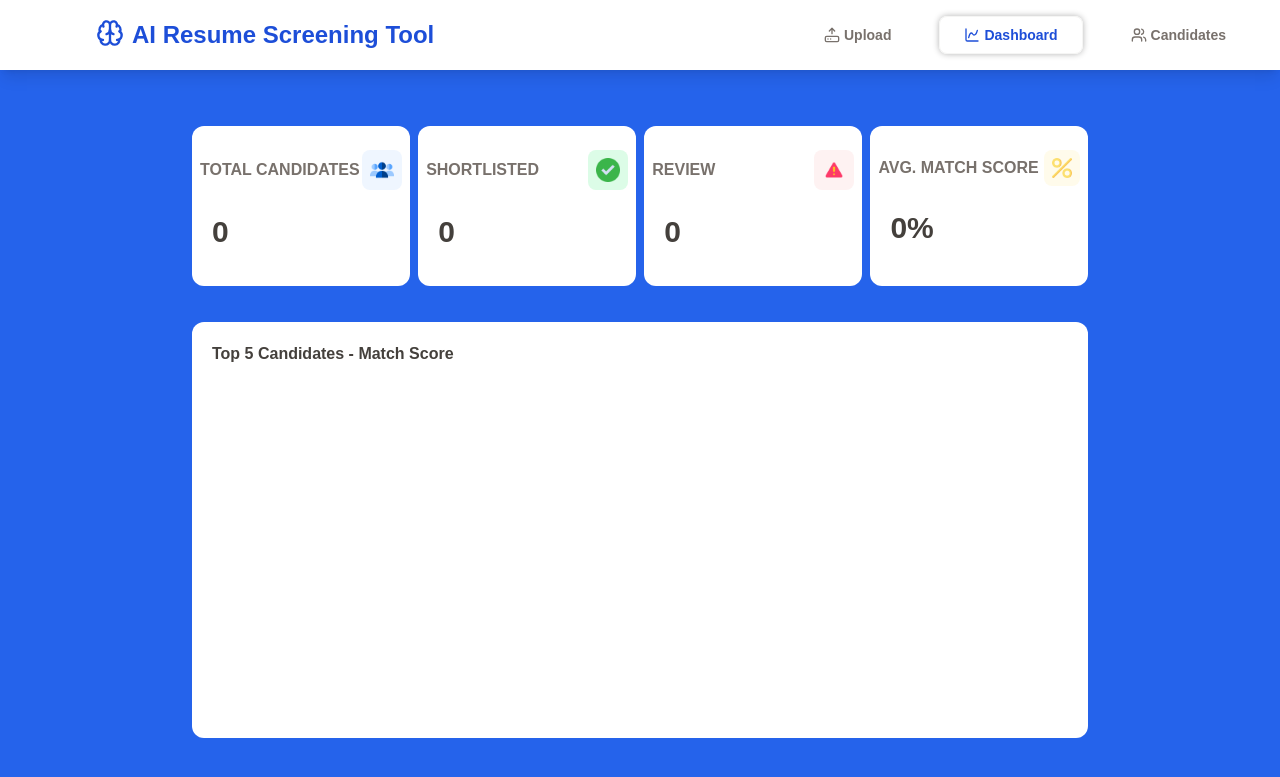
After one commit to vishalipar/AI-Resume-Screening, a Django app: page /dashboard/ in a window 1280 px wide. The commit adds this page. Shown: the top 777 px of the page. Run offline with Django 5.2, Linux system fonts and the light colour scheme; some libraries are stand-ins or nearby versions.

Commit message:
Designed Dashboard page

```diff
--- a/resume_project/urls.py
+++ b/resume_project/urls.py
@@ -23,4 +23,7 @@ from django.conf.urls.static import static
 urlpatterns = [
     path("admin/", admin.site.urls),
     path('', include('resume_screening.urls')),
-] + static(settings.MEDIA_URL, document_root=settings.MEDIA_ROOT)
+]
+if settings.DEBUG:
+    urlpatterns += static(settings.MEDIA_URL, document_root=settings.MEDIA_ROOT)
+    urlpatterns += static(settings.STATIC_URL, document_root=settings.STATIC_ROOT)
--- /dev/null
+++ b/resume_screening/templates/dashboard.html
@@ -0,0 +1,57 @@
+{% extends "screening.html" %}
+{% load static %}
+
+{% block title %}Dashboard{% endblock %}
+
+{% block content %}
+<div class="flex justify-between h-[20vh] w-full">
+    <div class="w-[17vw] h-full bg-white rounded-xl">
+        <div class="px-2 py-6">
+            <div class="flex justify-between items-center ">
+                <p class='text-md text-stone-500 font-semibold'>TOTAL CANDIDATES</p>
+                <div class="bg-blue-50 p-2 rounded-lg">
+                    <img class='h-6 w-6' src="{% static 'images/group.png' %}" alt="candidates">
+                </div>
+            </div>
+            <p class='text-3xl text-stone-700 font-semibold ml-3 mt-6'>0</p>
+        </div>
+    </div>
+    <div class="w-[17vw] h-full bg-white rounded-xl">
+        <div class="px-2 py-6">
+            <div class="flex justify-between items-center ">
+                <p class='text-md text-stone-500 font-semibold'>SHORTLISTED</p>
+                <div class="bg-green-100 p-2 rounded-lg">
+                    <img class='h-6 w-6' src="{% static 'images/check.png' %}" alt="candidates">
+                </div>
+            </div>
+            <p class='text-3xl text-stone-700 font-semibold ml-3 mt-6'>0</p>
+        </div>
+    </div>
+    <div class="w-[17vw] h-full bg-white rounded-xl">
+        <div class="px-2 py-6">
+            <div class="flex justify-between items-center ">
+                <p class='text-md text-stone-500 font-semibold'>REVIEW</p>
+                <div class="bg-red-50 p-2 rounded-lg">
+                    <img class='h-6 w-6' src="{% static 'images/danger-sign.png' %}" alt="candidates">
+                </div>
+            </div>
+            <p class='text-3xl text-stone-700 font-semibold ml-3 mt-6'>0</p>
+        </div>
+    </div>
+    <div class="w-[17vw] h-full bg-white rounded-xl">
+        <div class="px-2 py-6">
+            <div class="flex justify-between items-center ">
+                <p class='text-md text-stone-500 font-semibold'>AVG. MATCH SCORE</p>
+                <div class="bg-amber-50 p-2 rounded-lg">
+                    <img class='h-5 w-5' src="{% static 'images/percentage.png' %}" alt="candidates">
+                </div>
+            </div>
+            <p class='text-3xl text-stone-700 font-semibold ml-3 mt-6'>0%</p>
+        </div>
+    </div>
+</div>
+<div class="h-[52vh] w-full p-5 bg-white rounded-xl mt-9">
+    <p class='text-stone-700 font-semibold'>Top 5 Candidates - Match Score</p>
+</div>
+
+{% endblock %}
--- a/resume_screening/templates/screening.html
+++ b/resume_screening/templates/screening.html
@@ -24,10 +24,10 @@
                 </svg>
                 Upload
             </a>
-            <p class='flex items-center gap-1 {% if "dashboard" in request.path %}text-blue-700 border border-stone-100 shadow-[0_0_6px_rgba(0,0,0,0.3)] rounded-lg {% else %}text-stone-500 hover:text-stone-800 {% endif %} cursor-pointer px-6 py-2 w-fit'>
+            <a href='{% url "dashboard" %}' class='flex items-center gap-1 {% if "dashboard" in request.path %}text-blue-700 border border-stone-100 shadow-[0_0_6px_rgba(0,0,0,0.3)] rounded-lg {% else %}text-stone-500 hover:text-stone-800 {% endif %} cursor-pointer px-6 py-2 w-fit'>
                 <svg xmlns="http://www.w3.org/2000/svg" width="16" height="16" viewBox="0 0 24 24" fill="none" stroke="currentColor" stroke-width="2" stroke-linecap="round" stroke-linejoin="round" class="lucide lucide-chart-spline-icon lucide-chart-spline"><path d="M3 3v16a2 2 0 0 0 2 2h16"/><path d="M7 16c.5-2 1.5-7 4-7 2 0 2 3 4 3 2.5 0 4.5-5 5-7"/></svg>
                 Dashboard
-            </p>
+            </a>
             <a href='{% url "candidates" %}' class='flex items-center gap-1 {% if "candidates" in request.path %}text-blue-700 border border-stone-100 shadow-[0_0_6px_rgba(0,0,0,0.3)] rounded-lg {% else %}text-stone-500 hover:text-stone-800 {% endif %} cursor-pointer px-6 py-2 w-fit'>
                 <svg xmlns="http://www.w3.org/2000/svg" width="16" height="16" viewBox="0 0 24 24" fill="none" stroke="currentColor" stroke-width="2" stroke-linecap="round" stroke-linejoin="round" class="lucide lucide-users-icon lucide-users"><path d="M16 21v-2a4 4 0 0 0-4-4H6a4 4 0 0 0-4 4v2"/><path d="M16 3.128a4 4 0 0 1 0 7.744"/><path d="M22 21v-2a4 4 0 0 0-3-3.87"/><circle cx="9" cy="7" r="4"/></svg>
                 Candidates
--- a/resume_screening/urls.py
+++ b/resume_screening/urls.py
@@ -8,4 +8,5 @@ urlpatterns = [
     path('send-email/', views.send_email_view, name='send_email'),
     path('export/', views.export_candidates, name='export_candidates'),
     path('schedule-interviews/', views.schedule_interviews, name='schedule_interviews'),
+    path('dashboard/', views.dashboard, name='dashboard'),
 ]
--- a/resume_screening/views.py
+++ b/resume_screening/views.py
@@ -204,3 +204,6 @@ def schedule_interviews(request):
             messages.error(request, f'Failed to send emails: {str(e)}')
 
         return redirect('candidates')
+
+def dashboard(request):
+    return render(request, 'dashboard.html')
```
Also changed, not shown: resume_project/settings.py (+6 -1 lines), static/images/check.png (added), static/images/danger-sign.png (added), static/images/group.png (added), static/images/people.png (added), static/images/percentage.png (added).
